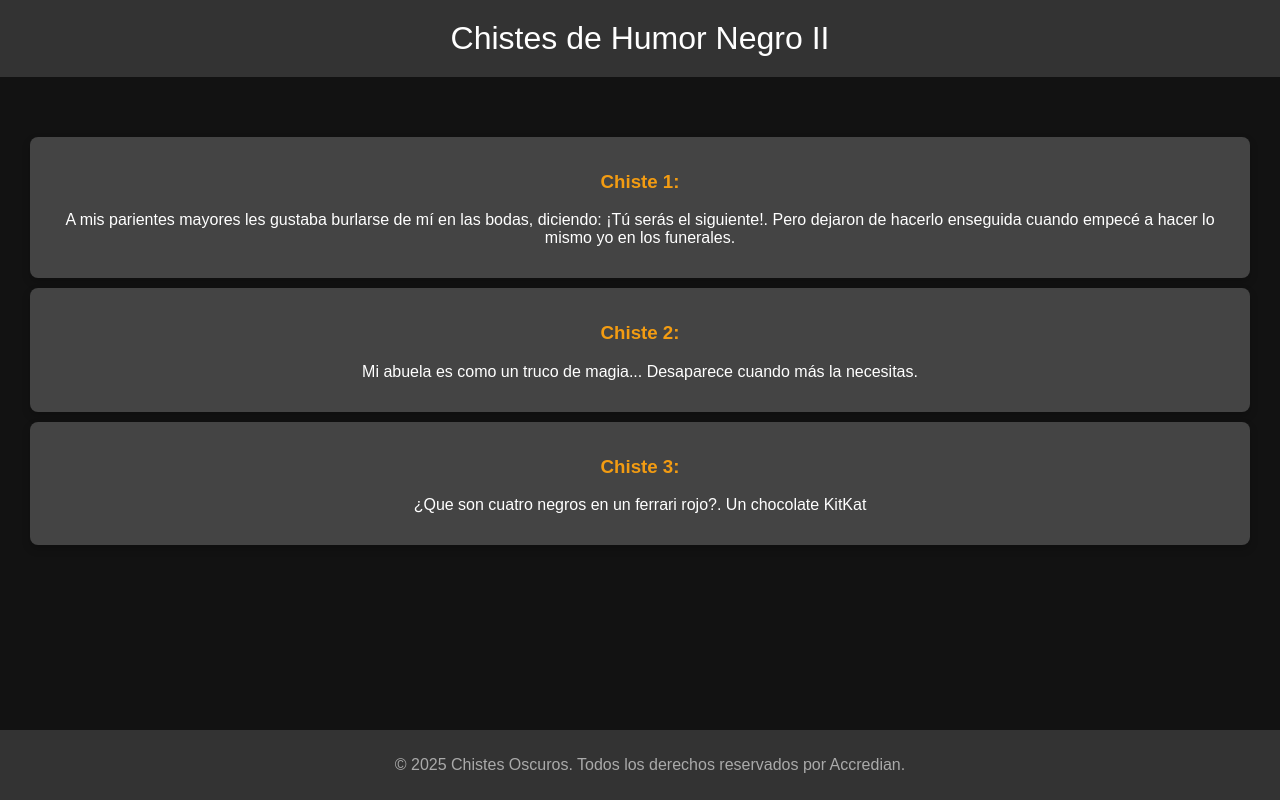
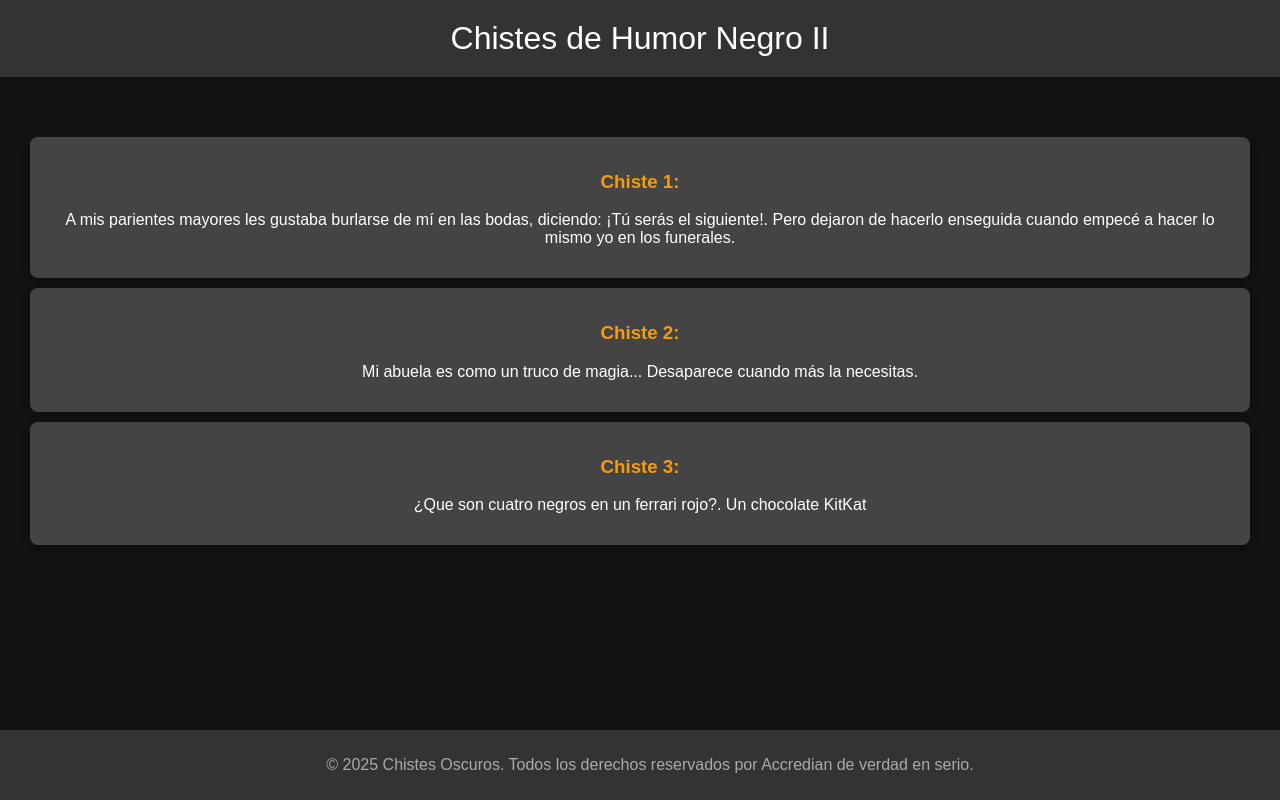
Before and after one commit to RobertoRamos2025/static-site, a plain HTML site: page index.html in a window 1280 px wide. Drawn offline with Linux system fonts and the light colour scheme.

Commit message:
Update index.html

```diff
--- a/index.html
+++ b/index.html
@@ -62,7 +62,7 @@
         </div>
     </div>
     <div class="footer">
-        <p>© 2025 Chistes Oscuros. Todos los derechos reservados por Accredian.</p>
+        <p>© 2025 Chistes Oscuros. Todos los derechos reservados por Accredian de verdad en serio.</p>
     </div>
 </body>
 </html>
```
